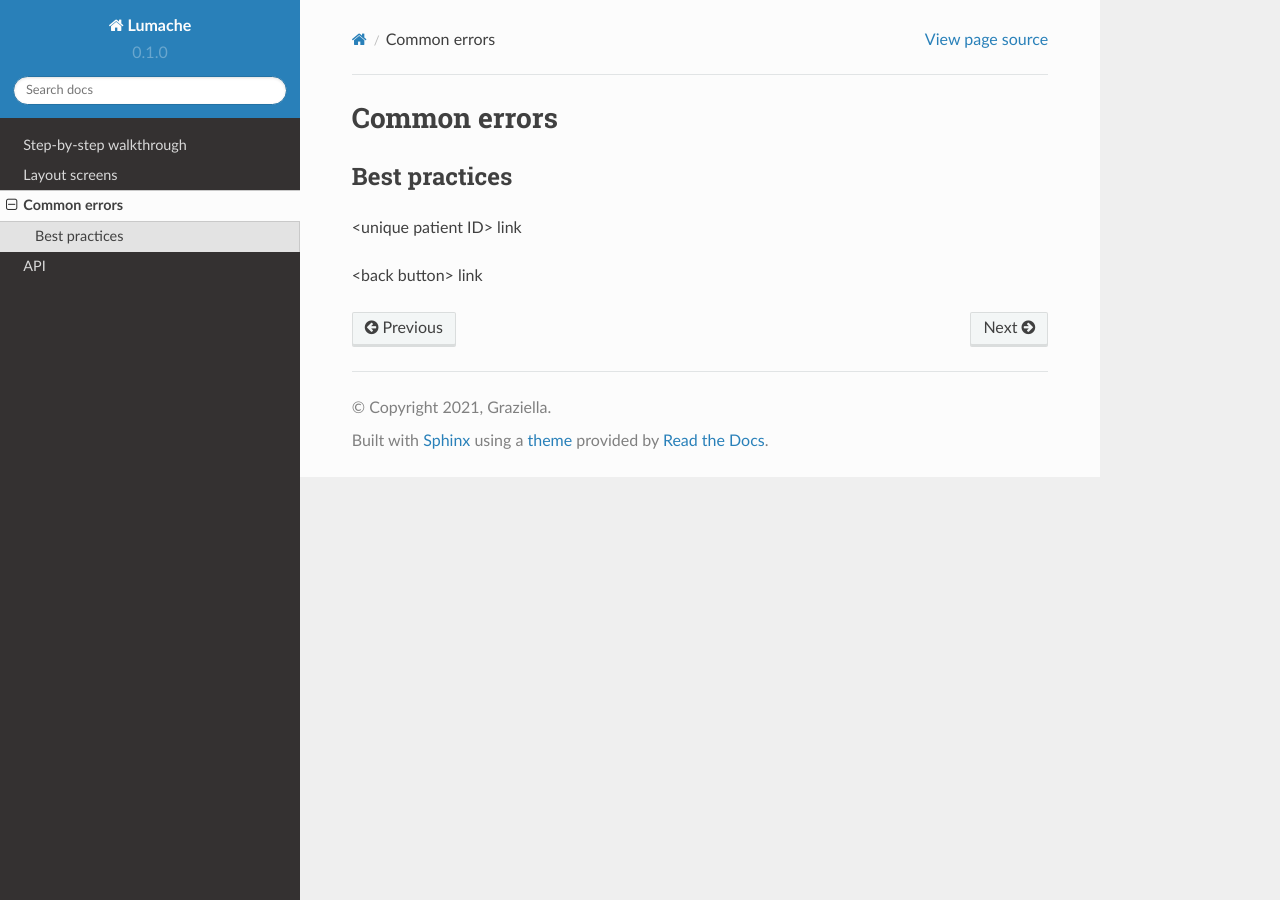
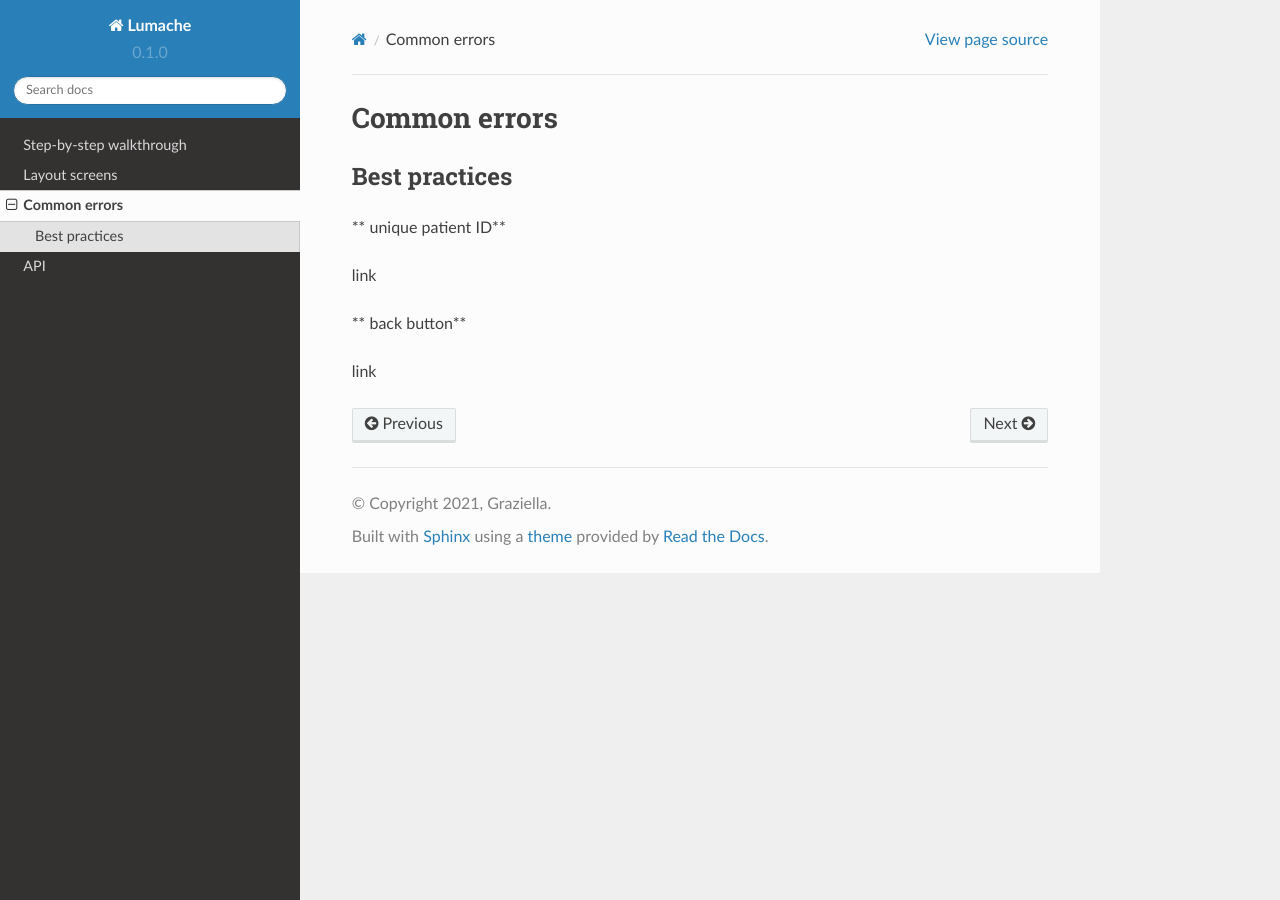
Before and after one commit to SWijnands01/PCN, a Sphinx documentation site: the page built from docs/source/commonerrors.rst, in a window 1280 px wide. Built offline with Sphinx 7.4.7 and the Read the Docs theme 2.0.0, drawn with Linux system fonts in a browser that asks for light colours.

Commit message:
Update commonerrors.rst

```diff
--- a/docs/source/commonerrors.rst
+++ b/docs/source/commonerrors.rst
@@ -6,8 +6,10 @@ Common errors
 Best practices
 ------------
 
-<unique patient ID>
+** unique patient ID**
+
 link
 
-<back button>
+** back button**
+
 link
```
